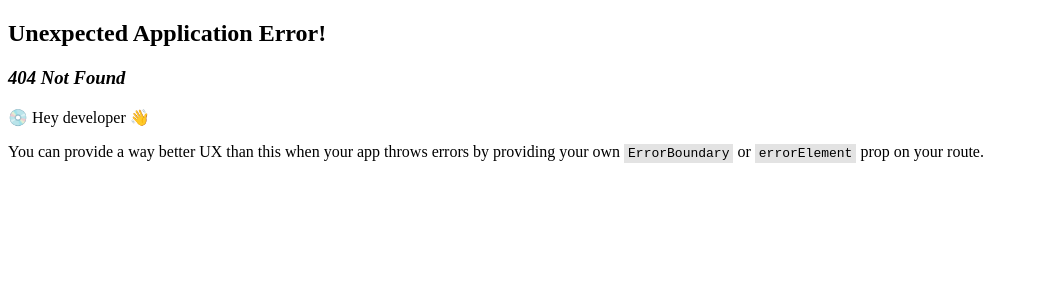
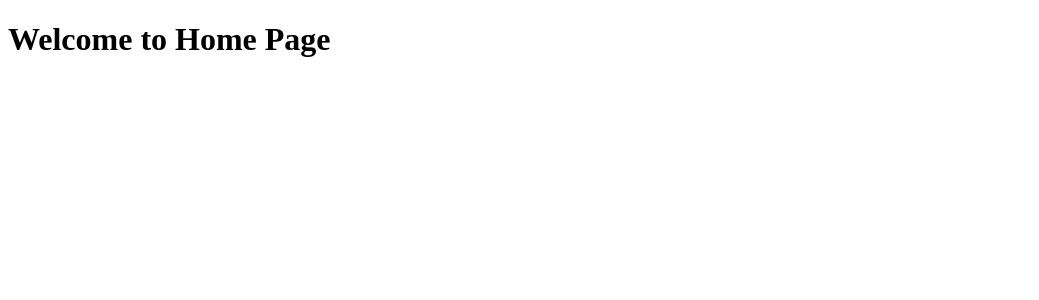
Before and after one commit to MarcosDavd/mernProject, a React app in the folder frontend/: page /home in a window 1280 px wide. Before the commit this address had no page. Shown: the top 300 px of the page, without its empty margins (0-1039 px from the left). Built offline with nearby package versions, Linux system fonts and the light colour scheme; the HTML template or start-up script is replaced by a standard one.

Commit message:
Home page redirect when login sucess

```diff
--- a/frontend/src/components/FormLogin.jsx
+++ b/frontend/src/components/FormLogin.jsx
@@ -1,10 +1,12 @@
 import { useState } from 'react';
 import { loginUser } from '../services/authService';
+import { useNavigate } from 'react-router-dom';
 function formlogin(){
 
     const [email,setEmail] = useState('');
     const [password,setPassword] = useState('');
     const [error, setError] = useState('');
+    const navigate = useNavigate();
     async function handleSubmit(e){
         //e tien toda la informacion del evento, por ejempo
         // datos del form con e.target
@@ -16,6 +18,7 @@ function formlogin(){
             if (data.token){
                 localStorage.setItem('token',data.token);
             }
+            navigate('/home');
             alert("login exstoso")
 
         }catch(error){
--- /dev/null
+++ b/frontend/src/pages/Home.jsx
@@ -0,0 +1,4 @@
+function home(){
+    return (<> <h1>Welcome  to Home Page</h1> </>)
+}
+export default home;
```
Also changed, not shown: frontend/src/App.jsx (+5 -2 lines).
